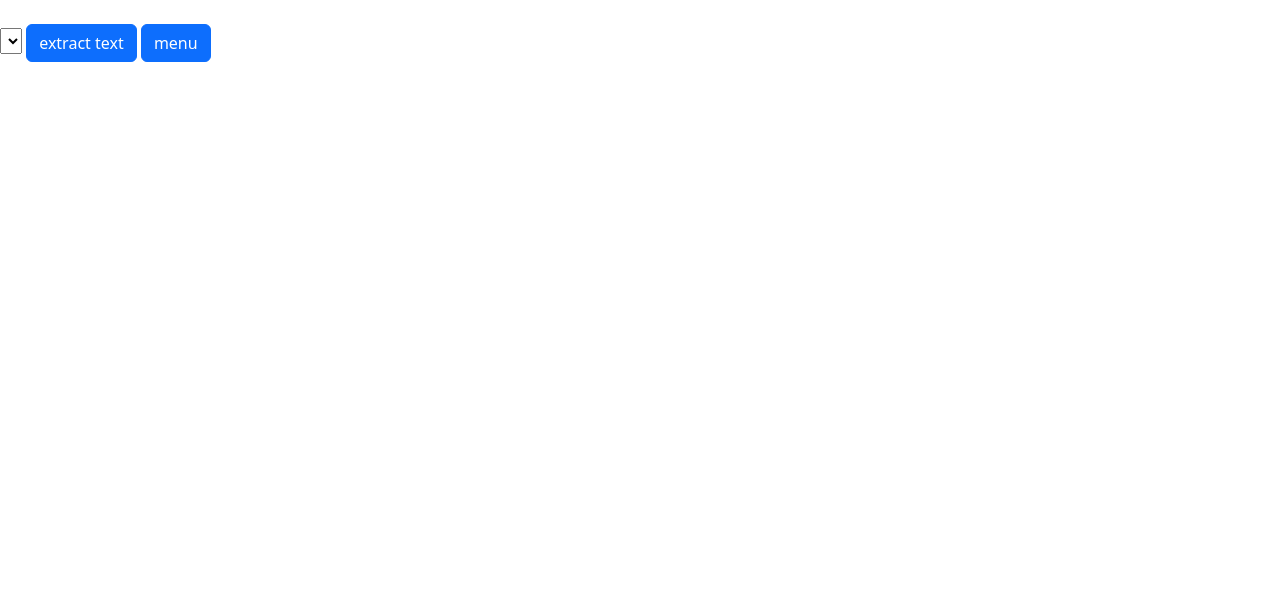
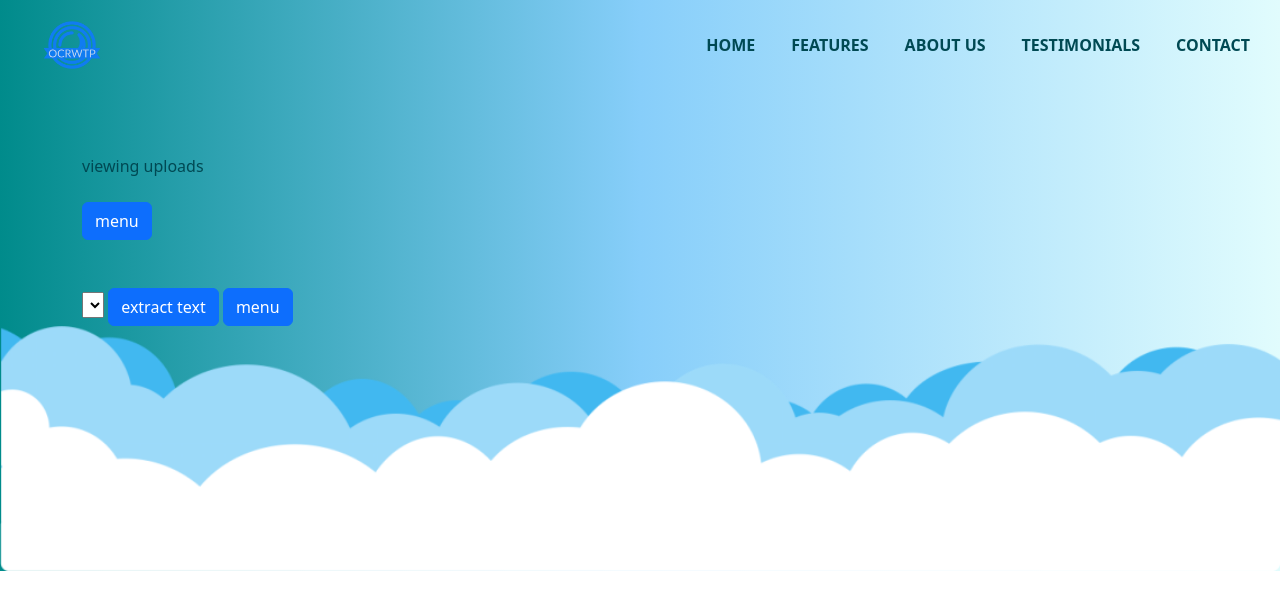
Before and after one commit to NarayanabhatlaMahesh/ocrwtp, a Django app: page /upload/view_upload/ in a window 1280 px wide. Shown: the top 610 px of the page. Run offline with Django 4.2, Linux system fonts and the light colour scheme; data comes from the database, SQL or seed files in the repository; lists and menus that the app fills with data are empty.

Commit message:
Update view_uploads.html

```diff
--- a/OCRWTP/templates/view_uploads.html
+++ b/OCRWTP/templates/view_uploads.html
@@ -1,3 +1,4 @@
+{% load static %}
 <!doctype html>
 <html>
     <head>
@@ -9,18 +10,60 @@
 
         <title>
             view files
-        </title>
+        </title><meta charset="utf-8">
+        <link rel="stylesheet" href="{% static 'style.css' %}">
+        <link href="https://cdn.jsdelivr.net/npm/bootstrap@5.3.0-alpha1/dist/css/bootstrap.min.css" rel="stylesheet" integrity="sha384-GLhlTQ8iRABdZLl6O3oVMWSktQOp6b7In1Zl3/Jr59b6EGGoI1aFkw7cmDA6j6gD" crossorigin="anonymous">
+
     </head>
     <body>
+        <section id="nav-bar">
+
+            <nav class="navbar navbar-expand-lg navbar-light">
+                <div class="container-fluid">
+                  <a class="navbar-brand" href="#"><img  src="{% static 'OCRWTP-logos_transparent.png' %}"></a>
+                  <button class="navbar-toggler" type="button" data-bs-toggle="collapse" data-bs-target="#navbarNav" aria-controls="navbarNav" aria-expanded="false" aria-label="Toggle navigation">
+                    <i class="fa fa-bars"></i>
+                  </button>
+                  <div class="collapse navbar-collapse" id="navbarNav">
+                    <ul class="navbar-nav ms-auto ">
+                      <li class="nav-item">
+                        <a class="nav-link"  href="#">HOME</a>
+                      </li>
+                      <li class="nav-item">
+                        <a class="nav-link" href="sec1" class="btn">FEATURES</a>
+                      </li>
+                      <li class="nav-item">
+                        <a class="nav-link" href="ABOUT US">ABOUT US</a>
+                      </li>
+                      <li class="nav-item">
+                        <a class="nav-link" href="TESTIMONIALS">TESTIMONIALS</a>
+                      </li>
+                      <li class="nav-item">
+                        <a class="nav-link" href="CONTACT">CONTACT</a>
+                      </li>
+                    </ul>
+                  </div>
+                </div>
+              </nav>
+        </section>
         <ul class="list-group">
+            <section id="banner">
+                <div class="container">
+                    <div class="row">
+                        <div class="col-md-6">
+                             viewing uploads<br/>
+                             <ul class="list-group">
+
+
                                  {% for i in names %}
                                   <li class="list-group-item">{{i}} </li>
                                   {% endfor %}
                                  <br/>
                               </ul>
-
-
-
+                              <form method="post" enctype="multipart/form-data">
+                                {% csrf_token %}
+                               <button class="btn btn-primary" type="submit" name="menu" >menu</button>
+                              </form><br><br>
                               <form method="post" enctype="multipart/form-data">
                                 {% csrf_token %}
 
@@ -35,6 +78,18 @@
 
                                  </form>
 
+                         </div>
+                    </div>
+                </div>
+                <img src="{% static 'cl2.png' %}" class="fadeOut">
+        </section>
+
+        <br/>
+        </ul>
+
+
+
+
 
 </body>
 </html>
```
Lines whose indentation alone changed are shown as unchanged.
